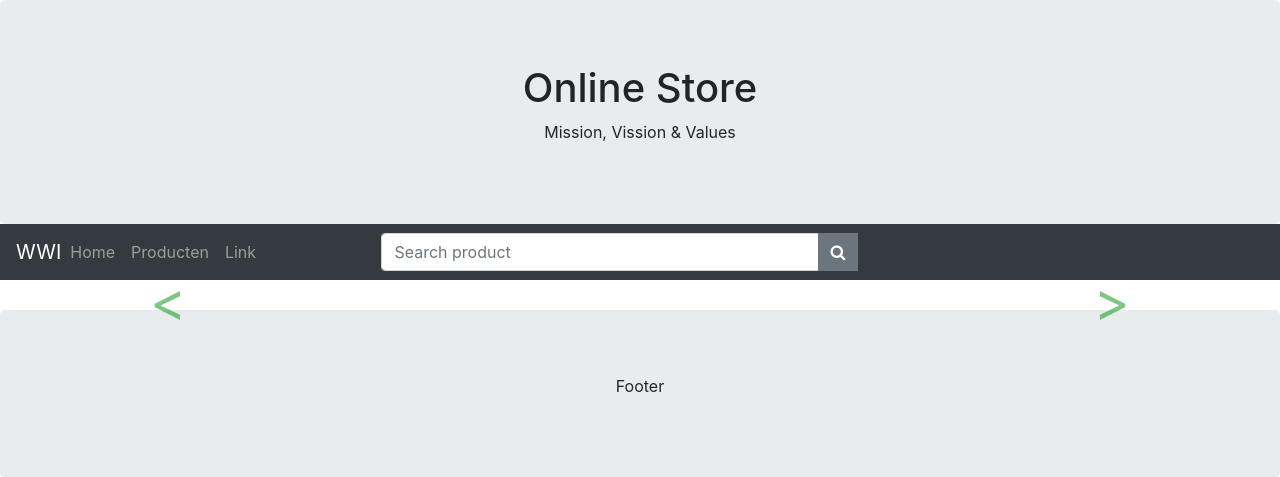
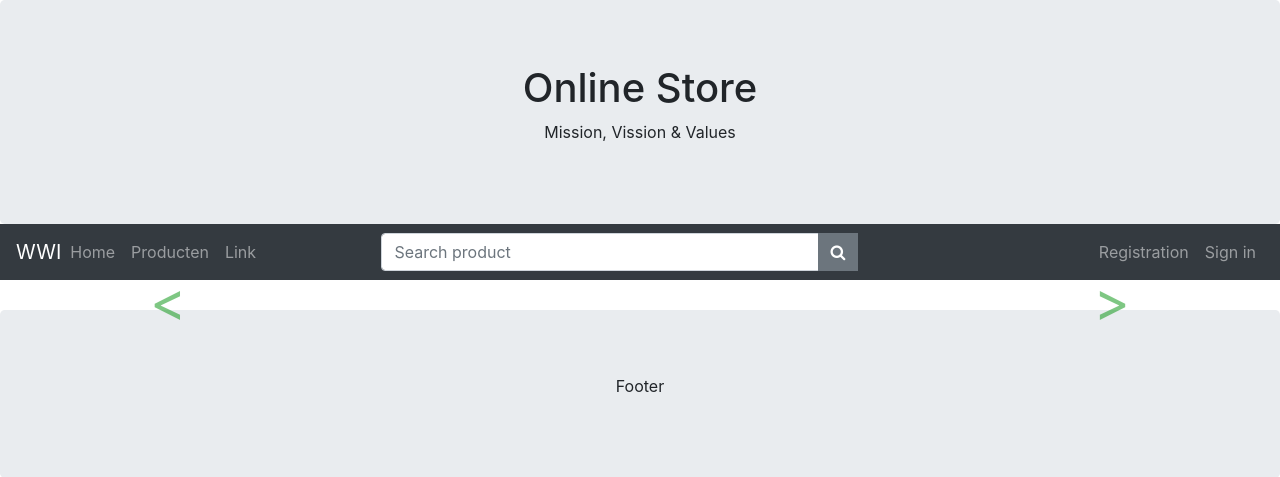
Before and after one commit to RubenVeerman/WWI, a PHP site: page /index.php in a window 1280 px wide. Shown: the top 477 px of the page. Run offline with PHP 8.4, Linux system fonts and the light colour scheme; data that the repository does not hold is empty; some libraries are stand-ins or nearby versions.

Commit message:
active nav-items working

```diff
--- a/functions/core.php
+++ b/functions/core.php
@@ -69,9 +69,18 @@ function getValueFromArray($key, $array)
 
 function setWhenActive($tabname)
 {
+    $condition = false;
     $page = getValueFromArray("page", $_GET) ?? "";
+    $action = getValueFromArray("action", $_GET) ?? "";
 
-    return strtolower($page) == strtolower($tabname);
+    if(strpos($tabname, ".") > 0) {
+        $tabnames = explode(".", $tabname);
+
+        return strtolower($page) == strtolower($tabnames[0]) && strtolower($action) == strtolower($tabnames[1]);
+
+    } else {
+        return strtolower($page) == strtolower($tabname);
+    }
 }
 
 function getSearchResult($query)
--- a/index.php
+++ b/index.php
@@ -32,7 +32,7 @@ require_once "./functions/databaseFunctions.php";
 
 
 <nav class="navbar navbar-expand-sm bg-dark navbar-dark">
-  <a class="navbar-brand" href="#">WWI</a>
+  <a class="navbar-brand <?= setWhenActive("home") ? "active" : "" ?>" href="?page=home">WWI</a>
   <button class="navbar-toggler" type="button" data-toggle="collapse" data-target="#collapsibleNavbar">
     <span class="navbar-toggler-icon"></span>
   </button>
@@ -41,7 +41,7 @@ require_once "./functions/databaseFunctions.php";
       <li class="nav-item <?= setWhenActive("home") ? "active" : "" ?>">
         <a class="nav-link" href="?page=home">Home</a>
       </li>
-      <li class="nav-item <?= setWhenActive("home") ? "active" : "" ?>"">
+      <li class="nav-item <?= setWhenActive("product") ? "active" : "" ?>"">
         <a class="nav-link" href="?page=product&action=overview">Producten</a>
       </li>
       <li class="nav-item <?= setWhenActive("home") ? "active" : "" ?>"">
@@ -63,6 +63,14 @@ require_once "./functions/databaseFunctions.php";
               </script>
           </div>
       </form>
+      <ul class="navbar-nav col-sm-4 justify-content-end">
+          <li class="nav-item <?= setWhenActive("auth.registration") ? "active" : "" ?>"">
+          <a class="nav-link" href="?page=auth&action=registration">Registration</a>
+          </li>
+          <li class="nav-item <?= setWhenActive("auth.login") ? "active" : "" ?>"">
+          <a class="nav-link" href="?page=auth&action=login">Sign in</a>
+          </li>
+      </ul>
   </div>
 </nav>
 
```
